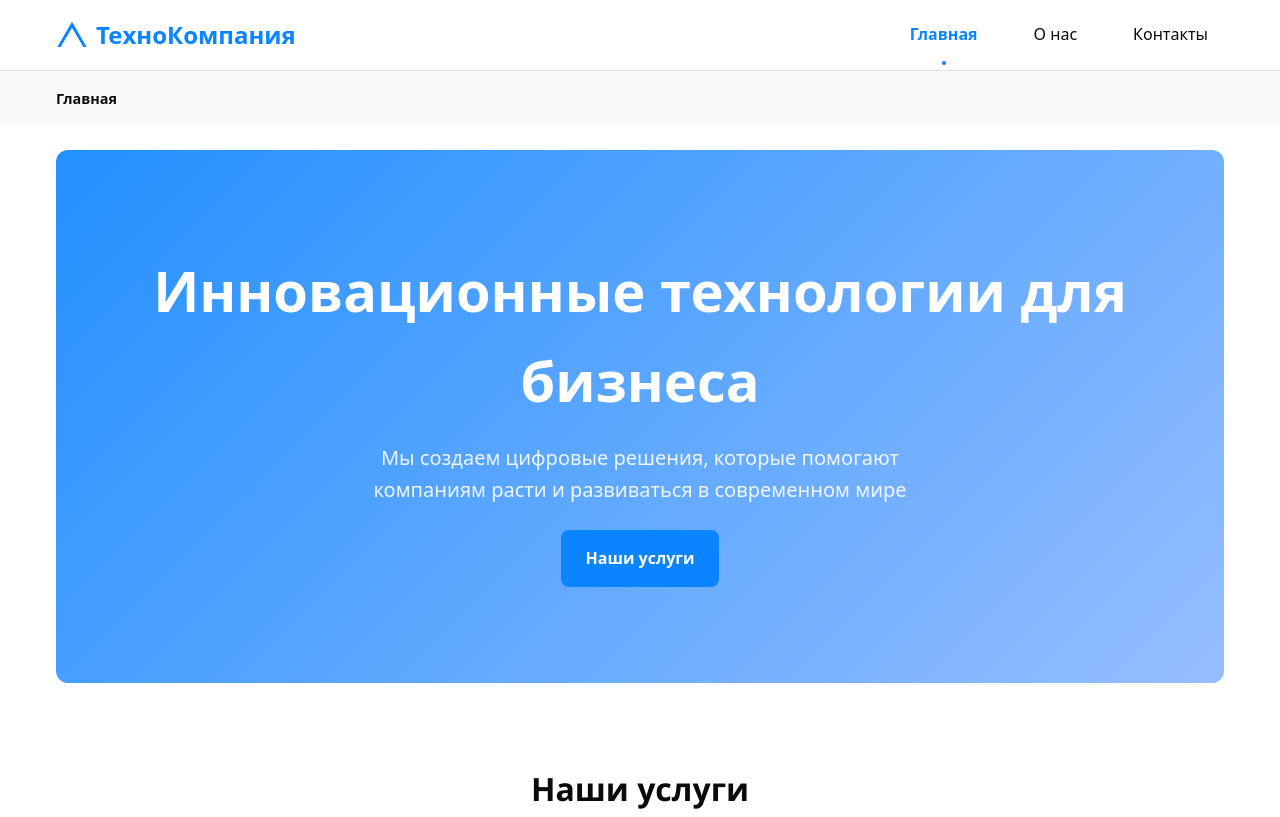
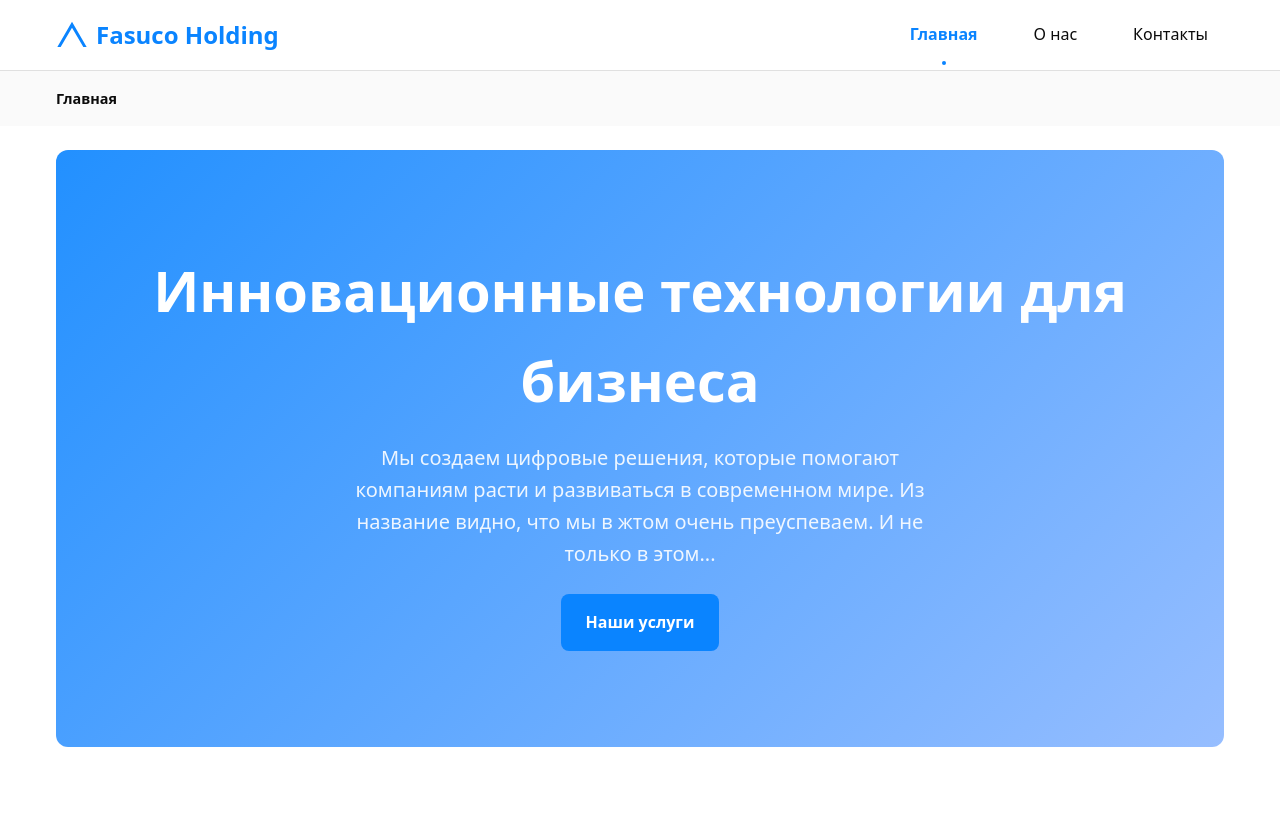
Before and after one commit to myschproj/site, a plain HTML site: page index.html in a window 1280 px wide. Shown: the top 817 px of the page. Drawn offline with Linux system fonts and the light colour scheme; a script that the page names is missing.

Commit message:
Update index.html

```diff
--- a/index.html
+++ b/index.html
@@ -3,7 +3,7 @@
 <head>
     <meta charset="UTF-8">
     <meta name="viewport" content="width=device-width, initial-scale=1.0">
-    <title>Главная - ТехноКомпания</title>
+    <title>Главная - Fast Sucking Cocks Company</title>
     <link rel="stylesheet" href="styles.css">
 </head>
 <body>
@@ -15,7 +15,7 @@
                     <svg class="site-header__logo" viewBox="0 0 24 24" fill="currentColor">
                         <path d="M12 2L1 21h22L12 2zm0 4.5l8.5 14.5h-17L12 6.5z"/>
                     </svg>
-                    ТехноКомпания
+                    Fasuco Holding
                 </a>
 
                 <nav class="site-nav" aria-label="Основная навигация">
@@ -51,7 +51,7 @@
         <!-- Герой-секция -->
         <section class="hero">
             <h1 class="hero__title">Инновационные технологии для бизнеса</h1>
-            <p class="hero__subtitle">Мы создаем цифровые решения, которые помогают компаниям расти и развиваться в современном мире</p>
+            <p class="hero__subtitle">Мы создаем цифровые решения, которые помогают компаниям расти и развиваться в современном мире. Из название видно, что мы в жтом очень преуспеваем. И не только в этом...</p>
             <a href="#services" class="btn btn--primary">Наши услуги</a>
         </section>
 
```
